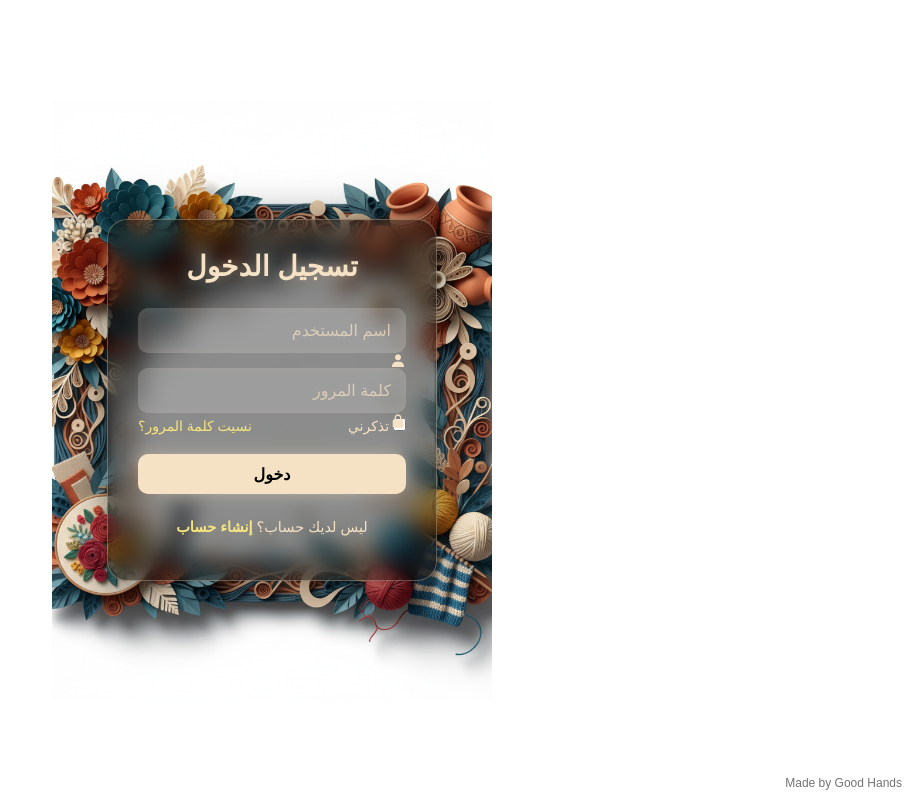
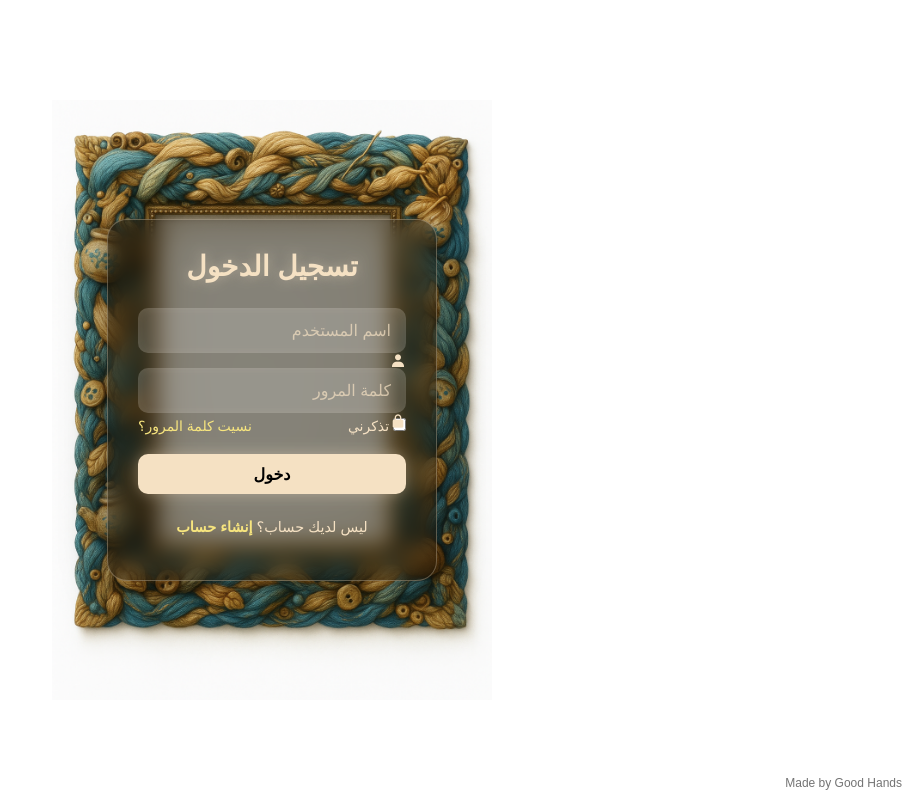
Before and after one commit to marinadw452/goodhands-project, a PHP site: page /login.php in a window 1280 px wide. Shown: the whole page, without its empty margins (368-1280 px from the left). Run offline with PHP 8.4, Linux system fonts and the light colour scheme.

Commit message:
Update login.php

```diff
--- a/login.php
+++ b/login.php
@@ -57,7 +57,7 @@ if ($_SERVER["REQUEST_METHOD"] == "POST") {
     position: relative;
     width: 440px;
     height: 600px;
-    background: url('mae.png') no-repeat center center;
+    background: url('n1.png') no-repeat center center;
     background-size: cover;
     display: flex;
     justify-content: center;
```
